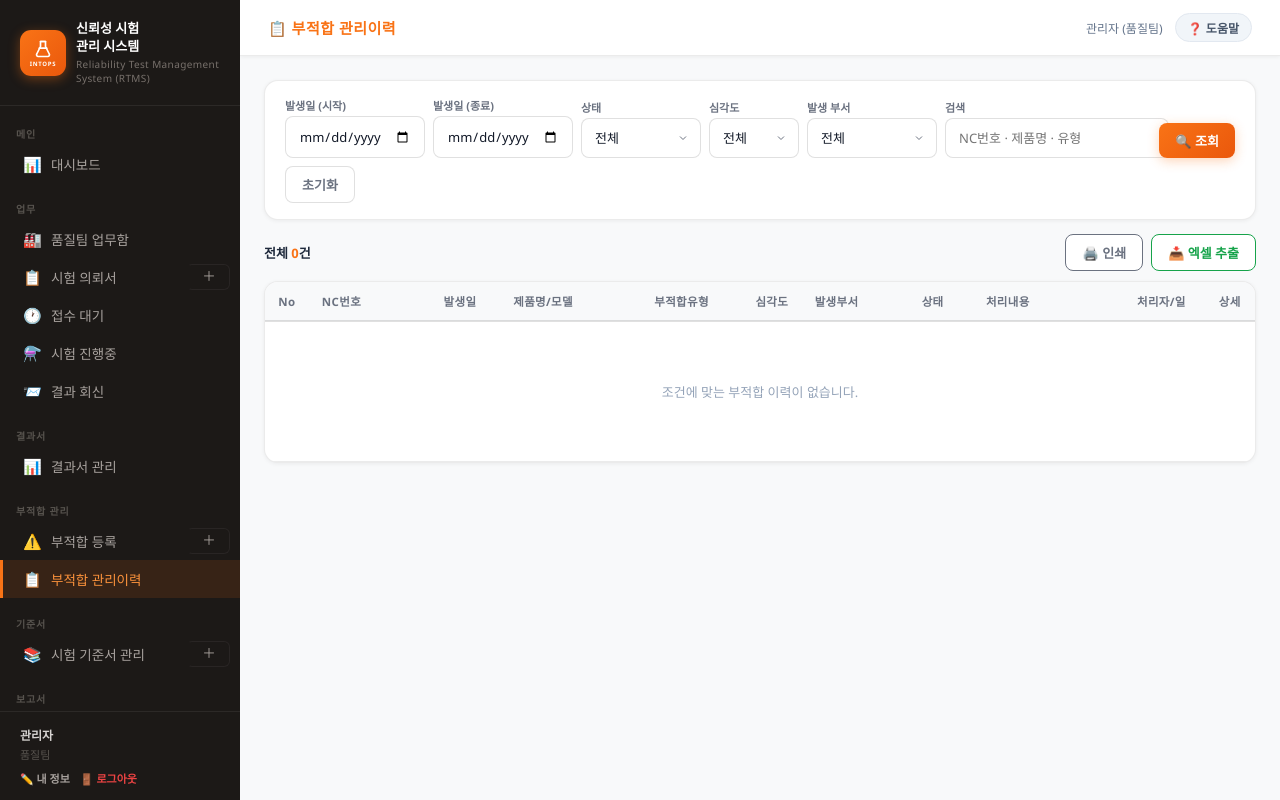
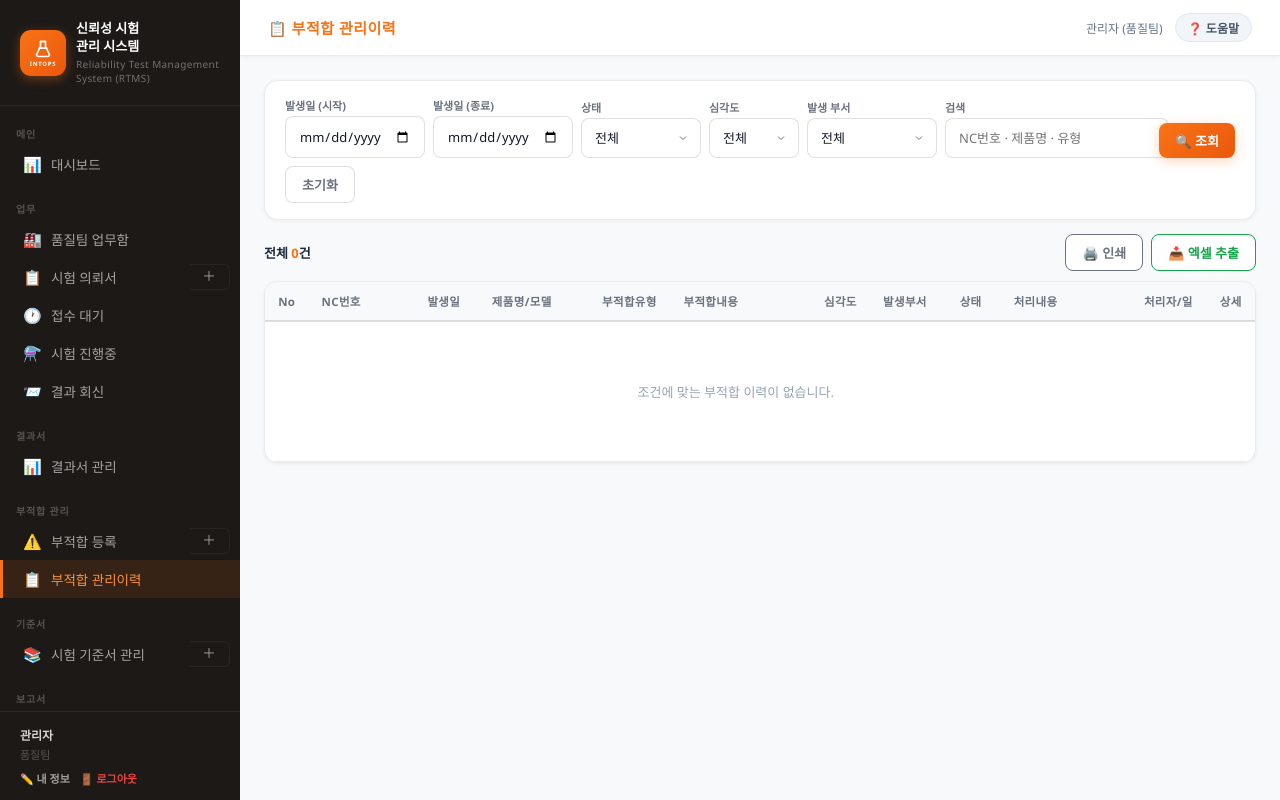
Before and after one commit to chojagal-ops/rtms, a Flask app: page /nc/history in a window 1280 px wide. Run offline with Flask 3, Linux system fonts and the light colour scheme; a user stored in the database is signed in; data that the repository does not hold is empty.

Commit message:
feat: 부적합 관리이력 테이블에 부적합내용 독립 컬럼 추가, 컬럼 너비 재조정
Co-Authored-By: Claude Sonnet 4.6 <noreply@anthropic.com>

```diff
--- a/templates/nc/history.html
+++ b/templates/nc/history.html
@@ -75,17 +75,18 @@
     <table style="width:100%;font-size:13px;border-collapse:collapse;">
       <thead>
         <tr>
-          <th style="width:4%;text-align:center;">No</th>
-          <th style="width:11%;">NC번호</th>
-          <th style="width:8%;text-align:center;">발생일</th>
-          <th style="width:14%;">제품명/모델</th>
-          <th style="width:10%;">부적합유형</th>
-          <th style="width:5%;text-align:center;">심각도</th>
-          <th style="width:9%;">발생부서</th>
-          <th style="width:8%;text-align:center;">상태</th>
-          <th style="width:15%;">처리내용</th>
-          <th style="width:8%;">처리자/일</th>
-          <th style="width:5%;text-align:center;print:hidden;">상세</th>
+          <th style="width:3%;text-align:center;">No</th>
+          <th style="width:10%;">NC번호</th>
+          <th style="width:7%;text-align:center;">발생일</th>
+          <th style="width:11%;">제품명/모델</th>
+          <th style="width:7%;">부적합유형</th>
+          <th style="width:14%;">부적합내용</th>
+          <th style="width:4%;text-align:center;">심각도</th>
+          <th style="width:7%;">발생부서</th>
+          <th style="width:6%;text-align:center;">상태</th>
+          <th style="width:13%;">처리내용</th>
+          <th style="width:7%;">처리자/일</th>
+          <th style="width:4%;text-align:center;">상세</th>
         </tr>
       </thead>
       <tbody>
@@ -114,12 +115,11 @@
             <div style="font-size:11px;color:#94a3b8;margin-top:2px;">의뢰: {{ nc.requester_name }}{% if nc.requester_dept %} ({{ nc.requester_dept }}){% endif %}</div>
             {% endif %}
           </td>
-          <td style="padding:10px 8px;border-top:1px solid #f1f5f9;font-size:12px;">
-            <div style="font-weight:600;color:#374151;">{{ nc.defect_type or '-' }}</div>
-            {% if nc.defect_desc %}
-            <div style="font-size:11px;color:#64748b;margin-top:3px;line-height:1.5;
-                        white-space:pre-wrap;">{{ nc.defect_desc[:60] }}{% if nc.defect_desc|length > 60 %}…{% endif %}</div>
-            {% endif %}
+          <td style="padding:10px 8px;border-top:1px solid #f1f5f9;font-size:12px;font-weight:600;color:#374151;">
+            {{ nc.defect_type or '-' }}
+          </td>
+          <td style="padding:10px 8px;border-top:1px solid #f1f5f9;font-size:12px;color:#374151;line-height:1.5;white-space:pre-wrap;">
+            {{ nc.defect_desc[:80] if nc.defect_desc else '-' }}{% if nc.defect_desc and nc.defect_desc|length > 80 %}…{% endif %}
           </td>
           <td style="text-align:center;padding:10px 6px;border-top:1px solid #f1f5f9;">
             {% if nc.severity %}
```
